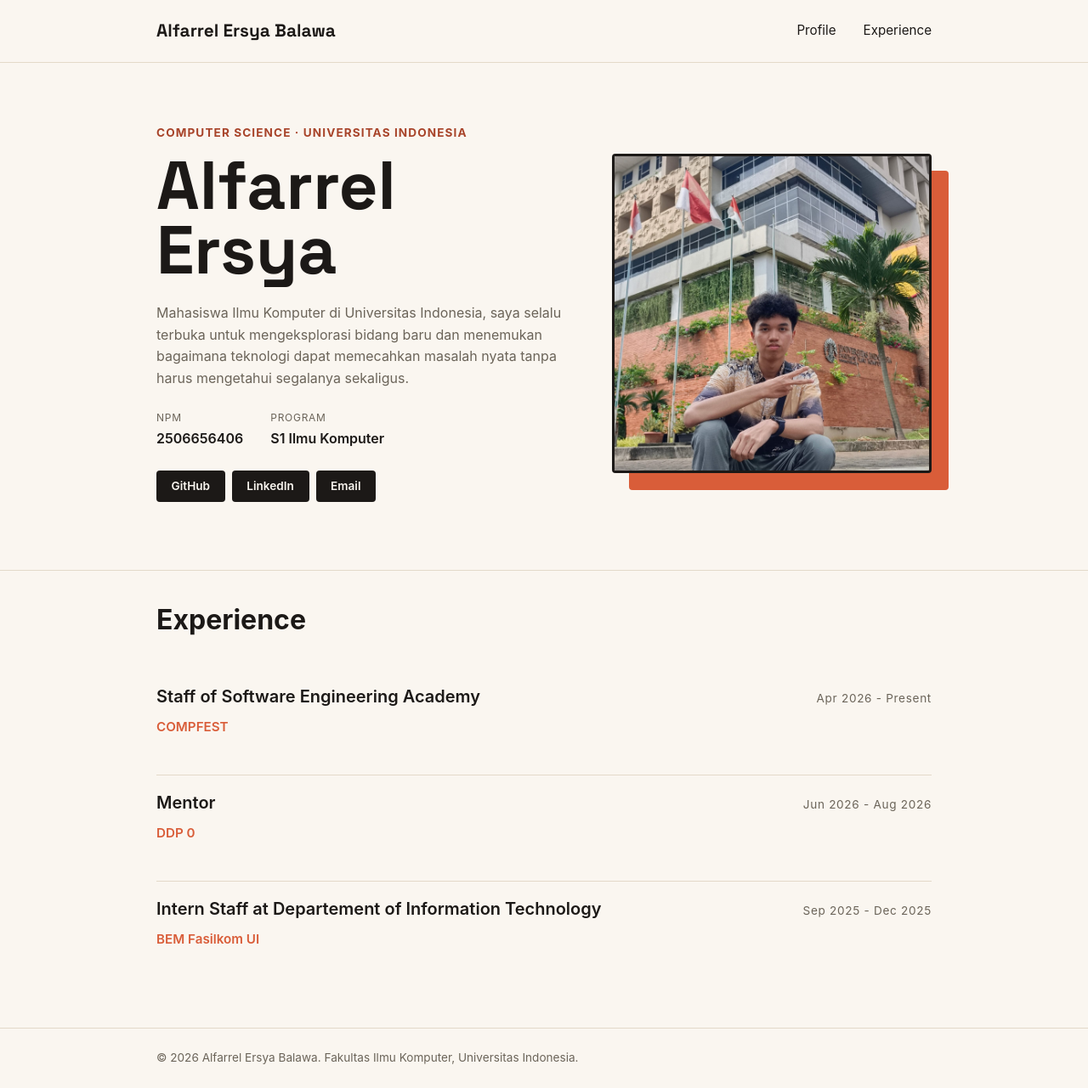
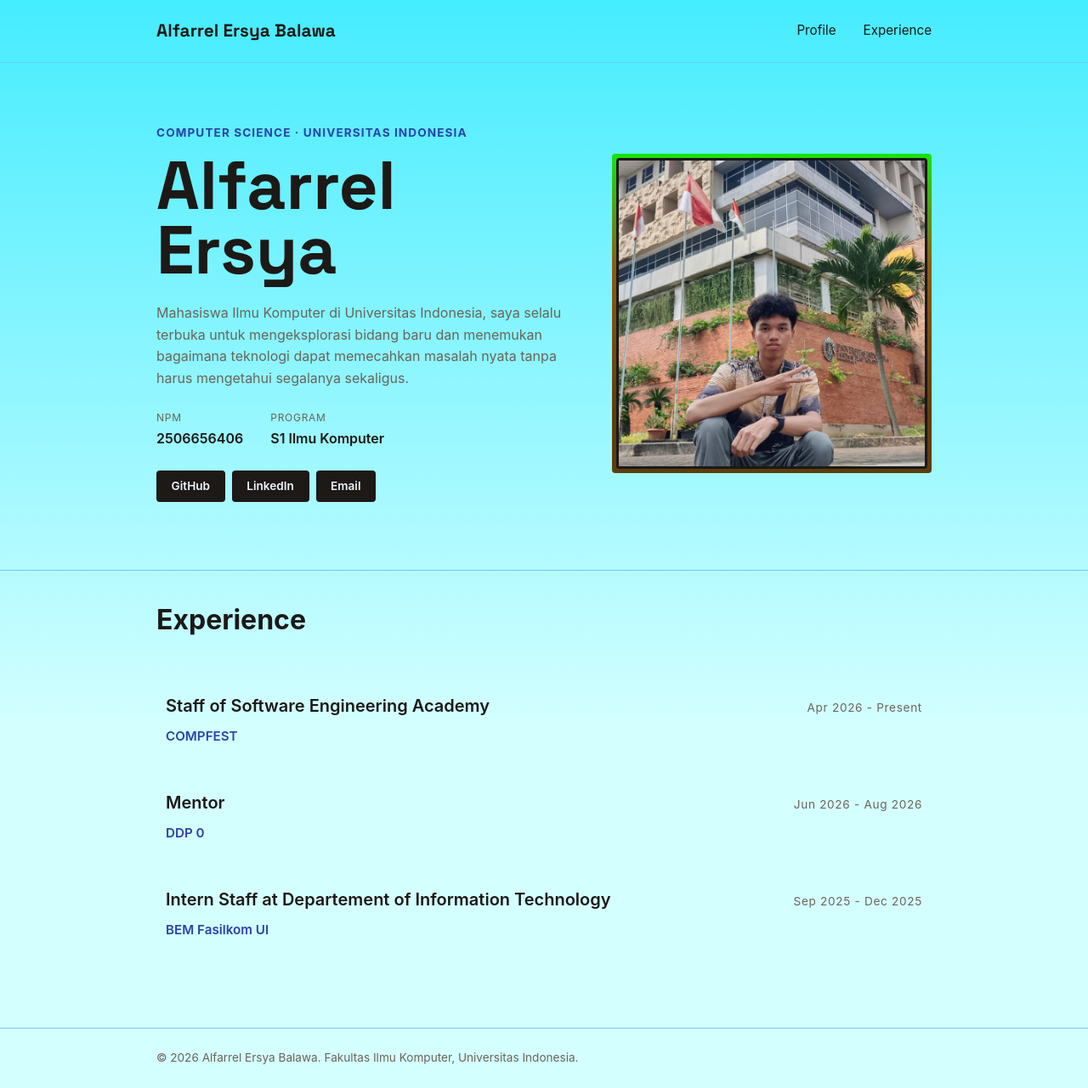
Before and after one commit to alpallel/portofolio, a Django app: page / in a window 1280 px wide. Shown: the whole page at 85% size. Run offline with Django 5.2, Linux system fonts and the light colour scheme.

Commit message:
feat: add hover animation for social links and experience items, add theme

```diff
--- a/static/css/style.css
+++ b/static/css/style.css
@@ -6,18 +6,21 @@
 
 :root {
     --ink: #1c1917;
-    --paper: #faf6f0;
-    --accent: #d95d39;
-    --accent-dark: #a8442a;
-    --line: #e3d9c9;
+    --paper: #f0f4fa;
+    --accent: #8c9ea4;
+    --accent-dark: #2a43a8;
+    --line: #6dccf5;
     --text-muted: #6b6459;
     --radius: 4px;
+    --background: linear-gradient(180deg,rgba(69, 236, 255, 1) 0%, rgba(212, 255, 255, 1) 67%);
+    --color-grass-block: linear-gradient(180deg,rgba(23, 227, 16, 1) 0%, rgba(140, 91, 22, 1) 35%, rgba(94, 61, 14, 1) 81%);
+    --color-border: rgba(16, 121, 227, 0.3);
 }
 
 body {
     font-family: -apple-system, "Segoe UI", Roboto, Helvetica, Arial, sans-serif;
     color: var(--ink);
-    background-color: var(--paper);
+    background: var(--background);
     line-height: 1.6;
 }
 
@@ -134,28 +137,20 @@ h1, .brand {
     background-color: var(--ink);
     border-radius: var(--radius);
     padding: 0.5rem 1.1rem;
-    transition: background-color 0.2s ease;
+    transition: transform 0.2s ease;
 }
 
 .social-link:hover {
-    background-color: var(--accent);
+    transform: scale(1.1)
 }
 
 .hero-photo {
     grid-area: photo;
     align-self: center;
     position: relative;
-}
-
-.photo-block {
-    position: absolute;
-    top: 1.25rem;
-    left: 1.25rem;
-    width: 100%;
-    height: 100%;
-    background-color: var(--accent);
+    padding: 0.3rem;
+    background: var(--color-grass-block);
     border-radius: var(--radius);
-    z-index: 0;
 }
 
 .avatar {
@@ -187,13 +182,17 @@ h1, .brand {
 }
 
 .experience-item {
-    padding-bottom: 2rem;
-    border-bottom: 1px solid var(--line);
+    padding: 0.5rem;
+    /* padding-bottom: 2rem; */
+    border: 3px solid transparent;
+    border-radius: var(--radius);
+    transition: transform 0.5s ease;
 }
 
-.experience-item:last-child {
-    border-bottom: none;
-    padding-bottom: 0;
+.experience-item:hover {
+    border-color: var(--color-border);
+    background-color: rgba(0, 13, 80, 0.03);
+    transform: scale(1.05)
 }
 
 .experience-header {
@@ -215,7 +214,7 @@ h1, .brand {
 }
 
 .experience-organization {
-    color: var(--accent);
+    color: var(--accent-dark);
     font-weight: 600;
     font-size: 0.95rem;
     margin-bottom: 0.75rem;
--- a/templates/index.html
+++ b/templates/index.html
@@ -28,7 +28,6 @@
                     <h1>Alfarrel Ersya</h1>
                 </div>
                 <div class="hero-photo">
-                    <div class="photo-block"></div>
                     <img class="avatar" src="/static/img/profile-picture.jpeg" alt="Photo of Burhan">
                 </div>
                 <div class="hero-details">
```
